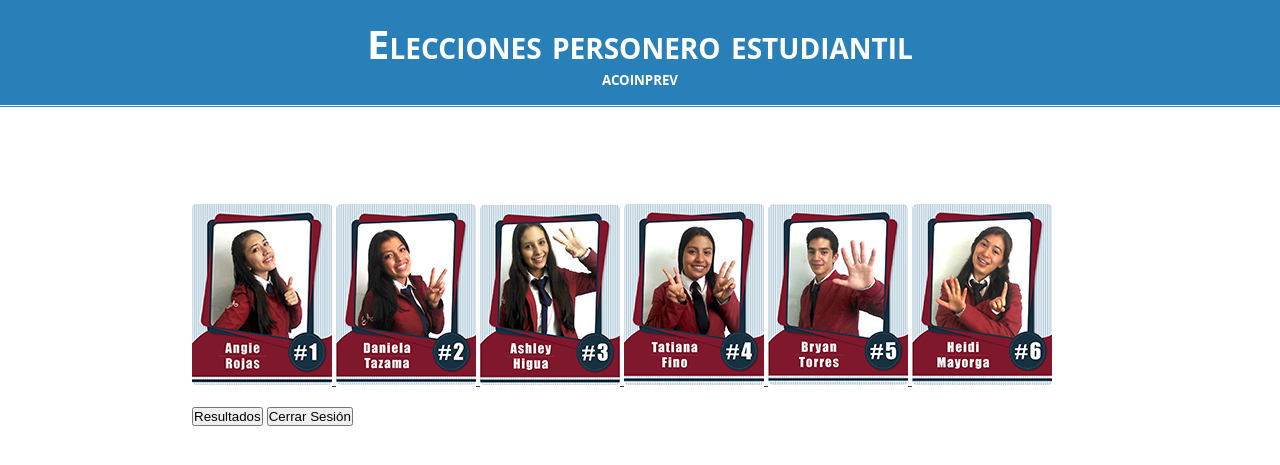
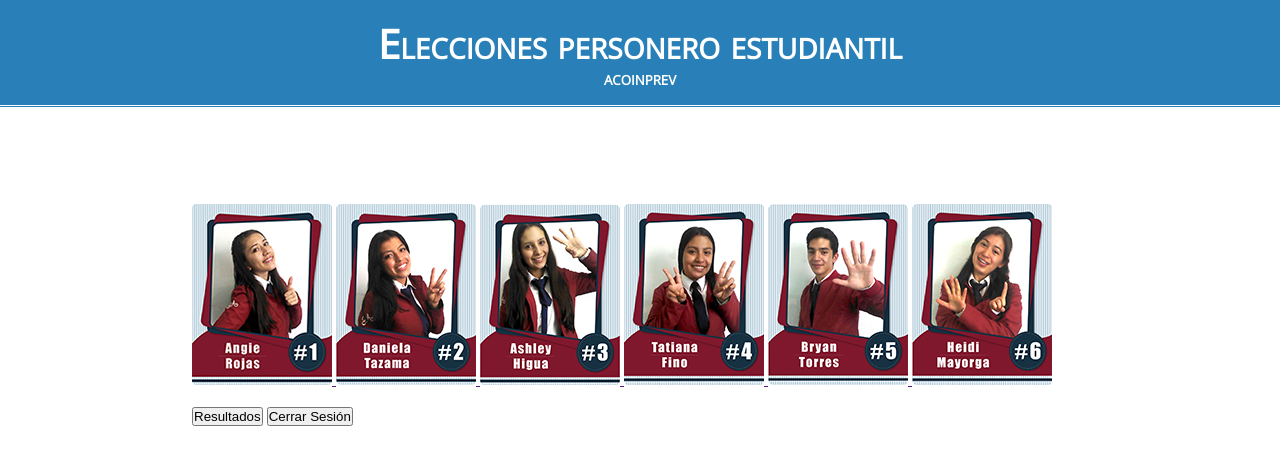
Before and after one commit to dfbarrios-gh/dp-acoinprev, a PHP site: page /votacion.php in a window 1280 px wide. Shown: the top 465 px of the page. Run offline with PHP 8.4, Linux system fonts and the light colour scheme; a user stored in the database is signed in.

Commit message:
Agregadas fuentes en votacion.php

```diff
--- a/votacion.php
+++ b/votacion.php
@@ -13,6 +13,10 @@ require_once("conexion.php");
             <title>Sv Simple Elections</title>
              <link rel='shortcut icon' href='img/fav.jpg'/>
             <link rel='stylesheet' type='text/css' href='estilo.css'/>
+
+            <!-- Cargando Fuentes -->
+            <link href="https://fonts.googleapis.com/css?family=Fjalla+One|Open+Sans|Roboto" rel="stylesheet">
+            <!-- Fin carga de fuentes -->
       </head>
       <body>
             <header>
```
